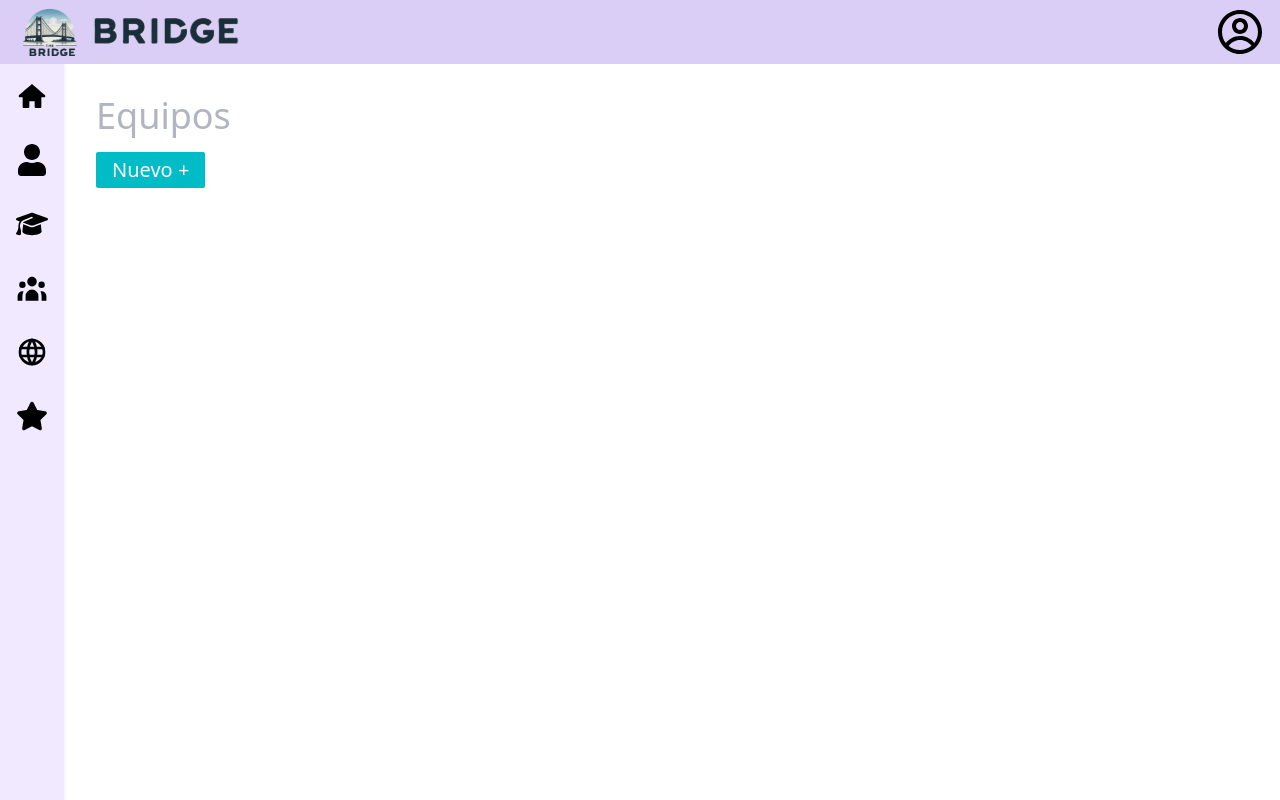
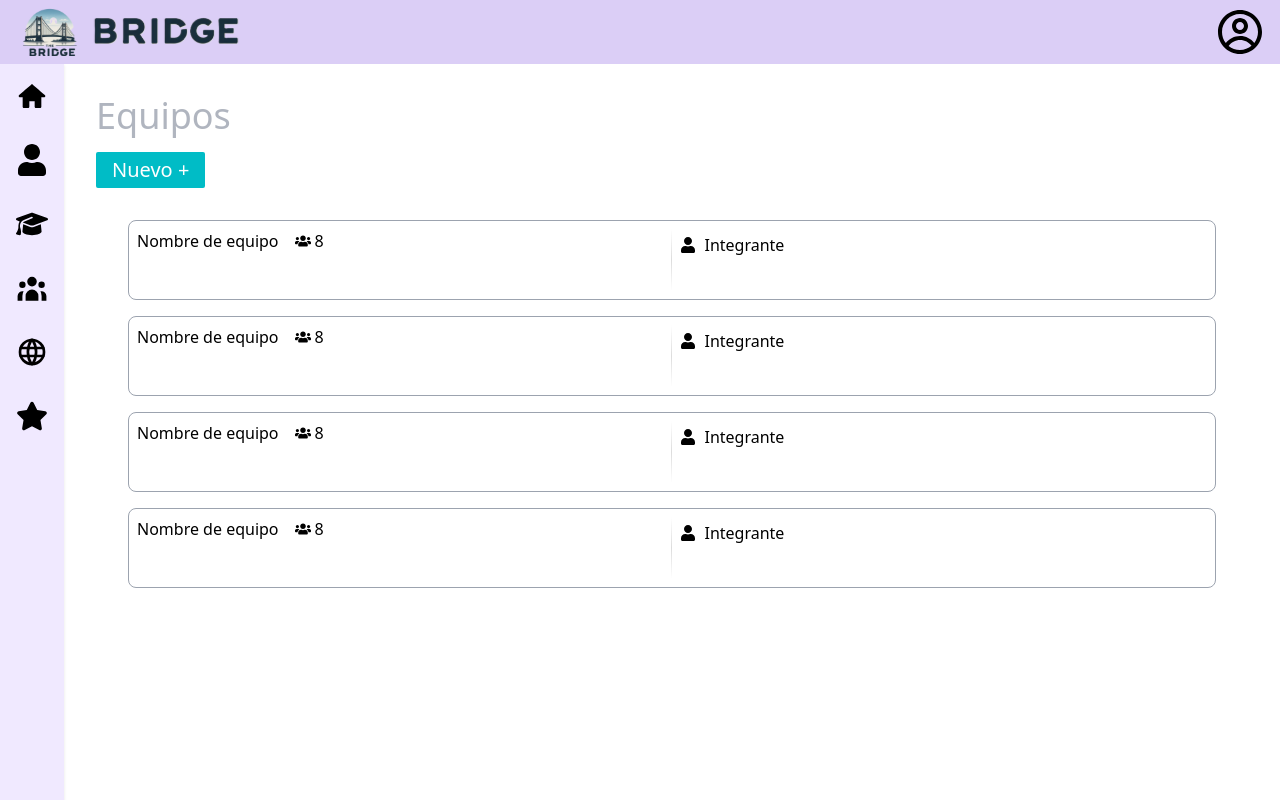
Before and after one commit to fst037/The-Bridge, a React (Vite) app in the folder BridgeFrontEnd/: page /equipos in a window 1280 px wide. Built offline with nearby package versions, Linux system fonts and the light colour scheme; no server answers; sample sign-in values are in the browser's storage.

Commit message:
pantalla equipos

```diff
--- a/BridgeFrontEnd/src/App.jsx
+++ b/BridgeFrontEnd/src/App.jsx
@@ -6,7 +6,7 @@ import { Layout } from "./pages/Layout";
 import { Toaster } from "react-hot-toast";
 import { Perfil } from "./pages/perfil/Perfil";
 import { Cursos } from "./pages/Cursos";
-import { Equipos } from "./pages/Equipos";
+import { Equipos } from "./pages/equipos/Equipos";
 import { Comunidad } from "./pages/Comunidad";
 import { Ratings } from "./pages/Ratings";
 import { Inicio } from "./pages/inicio/Inicio";
--- a/BridgeFrontEnd/src/pages/inicio/CreateTeamModal.jsx
+++ b/BridgeFrontEnd/src/components/CreateTeamModal.jsx
@@ -1,16 +1,14 @@
-import { useContext, useState } from "react";
-import { FormInput } from "../../components/FormInput";
-import { Modal } from "../../components/Modal";
+import { useState } from "react";
+import { FormInput } from "./FormInput";
+import { Modal } from "./Modal";
 import { RiTeamLine } from "react-icons/ri";
-import { AddActionButton } from "../../components/AddActionButton";
-import { createTeam } from "../../services/teams";
-import { ModalContext } from "./MisEquipos";
+import { AddActionButton } from "./AddActionButton";
+import { createTeam } from "../services/teams";
 import { useMutation, useQueryClient } from "react-query";
 import toast from "react-hot-toast";
 
-export const CreateTeamModal = () => {
+export const CreateTeamModal = ({ isOpen, setIsOpen, cardRef }) => {
   const [teamName, setTeamName] = useState("");
-  const { isOpen, setIsOpen, cardRef } = useContext(ModalContext);
   const queryClient = useQueryClient();
 
   const mutation = useMutation(createTeam, {
--- a/BridgeFrontEnd/src/pages/Equipos.jsx
+++ /dev/null
@@ -1,13 +0,0 @@
-import { AddActionButton } from "../components/AddActionButton";
-
-export const Equipos = () => {
-  return (
-    <div className="p-8">
-      <div className="flex flex-col gap-4">
-        <h2 className="text-4xl text-gray-400/80">Equipos</h2>
-        <AddActionButton text={"Nuevo +"} className="w-max" />
-      </div>
-      <main className="flex flex-col gap-2"></main>
-    </div>
-  );
-};
--- /dev/null
+++ b/BridgeFrontEnd/src/pages/equipos/Equipos.jsx
@@ -0,0 +1,38 @@
+import { useQuery } from "react-query";
+import { Team } from "./Team";
+import { getMyTeams } from "../../services/teams";
+import { queryConfig } from "../../utils/queryConfig";
+import { AddActionButton } from "../../components/AddActionButton";
+import { useCardToggle } from "../../hooks/useCardToggle";
+import { CreateTeamModal } from "../../components/CreateTeamModal";
+
+export const Equipos = () => {
+  const { data: teams } = useQuery("teams", getMyTeams, queryConfig);
+  const { isOpen, setIsOpen, cardRef } = useCardToggle();
+
+  return (
+    <div className="p-8">
+      <div className="flex flex-col gap-4">
+        <h2 className="text-4xl text-gray-400/80">Equipos</h2>
+        <AddActionButton
+          text={"Nuevo +"}
+          className="w-max"
+          onClick={() => {
+            setIsOpen(!isOpen);
+          }}
+        />
+      </div>
+      <main className="flex flex-col gap-2 md:gap-4 mt-4 md:mt-8">
+        <Team />
+        <Team />
+        <Team />
+        <Team />
+      </main>
+      <CreateTeamModal
+        isOpen={isOpen}
+        setIsOpen={setIsOpen}
+        cardRef={cardRef}
+      />
+    </div>
+  );
+};
--- /dev/null
+++ b/BridgeFrontEnd/src/pages/equipos/Team.jsx
@@ -0,0 +1,22 @@
+import { FaUser, FaUsers } from "react-icons/fa";
+
+export const Team = () => {
+  return (
+    <article className="flex flex-col min-h-20 p-2 gap-1 border border-gray-400 rounded-lg md:mx-8 md:flex-row">
+      <div className="flex items-start gap-4 md:w-1/2">
+        <p>Nombre de equipo</p>
+        <div className="flex items-center gap-1">
+          <FaUsers />
+          <span>8</span>
+        </div>
+      </div>
+      <hr className="h-px border-t-0 bg-transparent bg-gradient-to-r from-transparent via-neutral-500 to-transparent opacity-25 dark:via-neutral-400 md:h-auto md:w-px md:bg-gradient-to-b md:inline-block" />
+      <div className="flex flex-col w-1/2 p-1 gap-2">
+        <div className="flex items-center gap-2 cursor-pointer">
+          <FaUser />
+          <p>Integrante</p>
+        </div>
+      </div>
+    </article>
+  );
+};
--- a/BridgeFrontEnd/src/pages/inicio/MisCursos.jsx
+++ b/BridgeFrontEnd/src/pages/inicio/MisCursos.jsx
@@ -1,15 +1,10 @@
 import { InfoCard } from "../../components/InfoCard";
 import { getMyCourses } from "../../services/courses";
 import { useQuery } from "react-query";
-import toast from "react-hot-toast";
+import { queryConfig } from "../../utils/queryConfig";
 
 export const MisCursos = () => {
-  const { data: courses } = useQuery("courses", getMyCourses, {
-    retry: false,
-    onError: (error) => {
-      toast.error(error.message);
-    },
-  });
+  const { data: courses } = useQuery("courses", getMyCourses, queryConfig);
 
   return (
     <section>
--- a/BridgeFrontEnd/src/pages/inicio/MisEquipos.jsx
+++ b/BridgeFrontEnd/src/pages/inicio/MisEquipos.jsx
@@ -2,19 +2,16 @@ import { createContext } from "react";
 import { useQuery } from "react-query";
 import { AddActionButton } from "../../components/AddActionButton";
 import { InfoCard } from "../../components/InfoCard";
-import { CreateTeamModal } from "./CreateTeamModal";
+import { CreateTeamModal } from "../../components/CreateTeamModal";
 import { useCardToggle } from "../../hooks/useCardToggle";
 import { getMyTeams } from "../../services/teams";
-import toast from "react-hot-toast";
+import { queryConfig } from "../../utils/queryConfig";
 
 export const ModalContext = createContext();
 
 export const MisEquipos = () => {
   const { cardRef, isOpen, setIsOpen } = useCardToggle();
-  const { data: teams } = useQuery("teams", getMyTeams, {
-    retry: false,
-    onError: (error) => toast.error(error.message),
-  });
+  const { data: teams } = useQuery("teams", getMyTeams, queryConfig);
 
   return (
     <section>
@@ -29,15 +26,11 @@ export const MisEquipos = () => {
           ))}
         </article>
       </div>
-      <ModalContext.Provider
-        value={{
-          cardRef,
-          isOpen,
-          setIsOpen,
-        }}
-      >
-        <CreateTeamModal />
-      </ModalContext.Provider>
+      <CreateTeamModal
+        cardRef={cardRef}
+        isOpen={isOpen}
+        setIsOpen={setIsOpen}
+      />
     </section>
   );
 };
--- a/BridgeFrontEnd/src/pages/perfil/Companeros.jsx
+++ b/BridgeFrontEnd/src/pages/perfil/Companeros.jsx
@@ -1,5 +1,6 @@
 import { FaUser } from "react-icons/fa";
 import { FiEye } from "react-icons/fi";
+import { FaRegCopy } from "react-icons/fa";
 // import { FiEyeOff } from "react-icons/fi";
 
 export const Companeros = () => {
@@ -22,13 +23,16 @@ export const Companeros = () => {
 
 const Companero = () => {
   return (
-    <div className="flex border items-center gap-4 p-2 max-w-[300px] border-gray-300 rounded-md">
+    <div className="flex border items-center gap-4 p-2 max-w-[300px] border-gray-300 rounded-md ">
       <div>
         <FaUser className="size-8" />
       </div>
       <div>
         <p>Nombre usuario</p>
-        <p>Info usuario</p>
+        <div className="flex items-center gap-1 text-gray-400 font-light text-sm overflow-hidden hover:underline hover:cursor-pointer">
+          usuario@uade.edu.ar
+          <FaRegCopy />
+        </div>
       </div>
     </div>
   );
--- /dev/null
+++ b/BridgeFrontEnd/src/utils/queryConfig.js
@@ -0,0 +1,10 @@
+import toast from "react-hot-toast";
+
+export const queryConfig = {
+  retry: false,
+  refetchOnWindowFocus: false,
+  refetchOnReconnect: true,
+  refetchIntervalInBackground: false,
+  refetchInterval: false,
+  onError: (error) => toast.error(error.message),
+};
```
